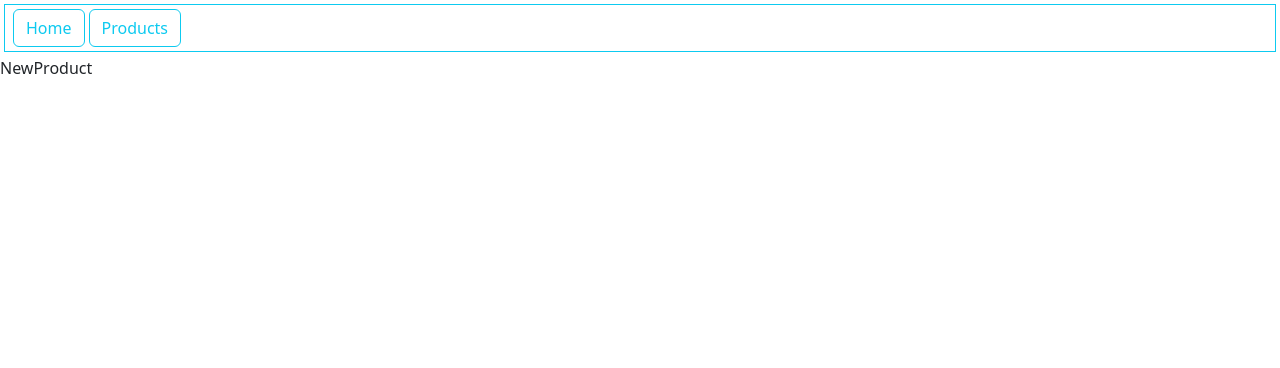
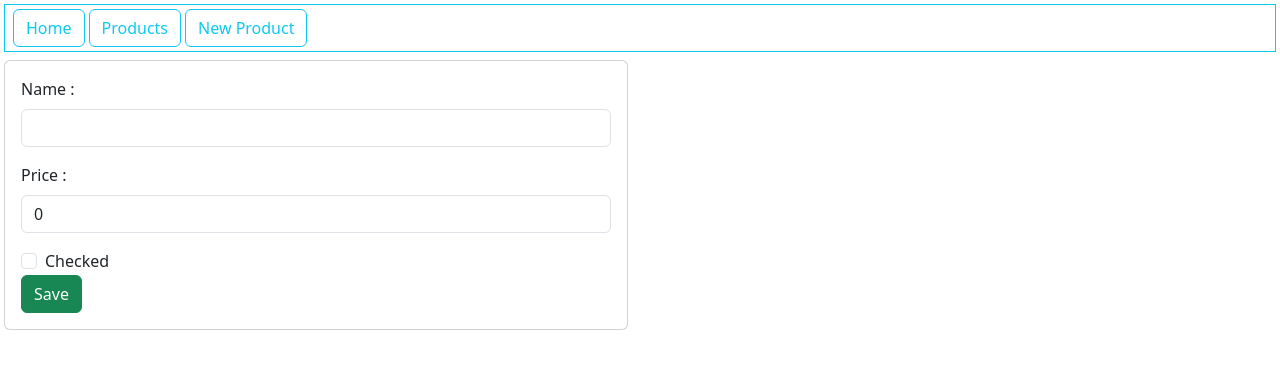
Before and after one commit to ilhambou/React-Json-Server-, a React (Create React App) app: page /newProduct in a window 1280 px wide. Shown: the top 368 px of the page. Built offline with nearby package versions, Linux system fonts and the light colour scheme.

Commit message:
ajouter un produit

```diff
--- a/data/db.json
+++ b/data/db.json
@@ -1,28 +1,22 @@
 {
   "products": [
     {
-            "id":1,
-            "name":"computer",
-            "price":765,
-            "checked":true
+      "id": 1,
+      "name": "computer",
+      "price": 765,
+      "checked": false
     },
     {
-            "id":2,
-            "name":"printer",
-            "price":43,
-            "checked":false
+      "id": 2,
+      "name": "printer",
+      "price": 43,
+      "checked": false
     },
     {
-            "id":3,
-            "name":"smartphone",
-            "price":76,
-            "checked":true
-        },
-        {
-            "id":4,
-            "name":"computer",
-            "price":987,
-            "checked":false
+      "name": "test",
+      "price": "10",
+      "checked": "on",
+      "id": 3
     }
   ]
 }
--- a/src/App.js
+++ b/src/App.js
@@ -27,6 +27,10 @@
           <Link onClick={()=> setCurrentRoute("products")}
            className={currentRoute=='products'?"btn btn-info ms-1":"btn btn-outline-info  ms-1"} to={"/products"}>Products</Link>
         </li>
+        <li>
+          <Link onClick={()=> setCurrentRoute("newProduct")}
+           className={currentRoute=='newProduct'?"btn btn-info ms-1":"btn btn-outline-info  ms-1"} to={"/newProduct"}>New Product</Link>
+        </li>
       </ul>
     </nav>
     <Routes>
--- a/src/app/app.js
+++ b/src/app/app.js
@@ -10,7 +10,7 @@
         return productsApi.get("/products");
     };
 
-export const deleteProducts = (product)=>
+export const deleteProduct = (product)=>
     {
         return productsApi.delete(`/products/${product.id}`);
 
@@ -30,11 +30,11 @@
 
 export const checkProduct = (product)=>
     {
-        return productsApi.patch(`/products`,{checked:!product.checked});
+        return productsApi.patch(`/products/${product.id}`,{checked:!product.checked});
 
     };
 export const updateProduct = (product)=>
     {
-        return productsApi.put(`/products`,product);
+        return productsApi.put(`/products/${product.id}`,product);
 
     }
--- a/src/components/NewProduct.js
+++ b/src/components/NewProduct.js
@@ -1,8 +1,55 @@
-import React from 'react'
+import React, { useState } from 'react'
+import { saveProduct } from '../app/app';
 
 function NewProduct() {
+  const[name, setName]=useState("");
+  const[price, setPrice]=useState(0);
+  const[checked, setChecked]=useState(false)
+
+  const handleSaveProduct=(event)=>{
+    event.preventDefault(); //pour ne pas refresh la page
+    let product = {name,price,checked}
+    saveProduct(product).then(resp=>{
+      alert(JSON.stringify(resp.data))
+    })
+  }
+
   return (
-    <div>NewProduct</div>
+    <div className='row p-1'>
+      <div className='col-md-6'>
+        <div className='card'>
+          <div className='card-body'>
+            <form onSubmit={handleSaveProduct}>
+              <div className='mb-3'>
+                <label className='form-label'>Name : </label>
+                <input
+                onChange={(e)=>setName(e.target.value)} /*mettra à jour la variable d'état 'name' avec la valeur actuelle du champ de saisie.*/
+                value={name}
+                className='form-control'></input> {/* Cela lie la valeur du champ de saisie à la variable d'état 'name'. Ainsi, si 'name' change ailleurs dans le code, la valeur du champ de saisie sera mise à jour en conséquence.*/}
+              </div>
+              <div className='mb-3'>
+                <label className='form-label'>Price : </label>
+                <input
+                onChange={(e)=>setPrice(e.target.value)}
+                value={price}
+                className='form-control'></input>
+              </div>
+              <div className="form-check">
+                  <input
+                  onChange={(e)=>setChecked(e.target.value)}
+                  checked={checked}
+                  className="form-check-input" type="checkbox" />
+                   <label className="form-check-label" for="flexCheckChecked">
+                   Checked
+              </label>
+               </div>
+               <button className='btn btn-success'>Save</button>
+            </form>
+          </div>
+        </div>
+      </div>
+
+    </div>
   )
 }
 
--- a/src/components/Products.js
+++ b/src/components/Products.js
@@ -2,7 +2,7 @@
 import { FontAwesomeIcon } from '@fortawesome/react-fontawesome'
 import axios from 'axios';
 import React, { useEffect, useState } from 'react'
-import { getProducts } from '../app/app';
+import { checkProduct, deleteProduct, getProducts } from '../app/app';
 
 function Products() {
   const[products,setProducts]=useState([]);
@@ -31,14 +31,16 @@
   };
 
   const handleDeleteProduct=(product)=>{
-    const newProducts=products.filter(p=>p.id!=product.id);
-    setProducts(newProducts);
-
+    deleteProduct(product).then(resp => {
+      //handleGetProducts(); recharger tous les donnes
+      const newProducts=products.filter(p=>p.id!=product.id);
+      setProducts(newProducts);
+    });
   };
 
-  const handleCheckProduct = (product)=>
-  {
-    const newProducts = products.map(p=>{
+  const handleCheckProduct = (product)=>{
+    checkProduct(product).then((resp)=>{
+      const newProducts = products.map(p=>{
       if(p.id == product.id)
       {
         p.checked =! p.checked
@@ -46,6 +48,7 @@
       return p;
     });
     setProducts(newProducts);
+    });
   };
 
   return (
```
Lines whose indentation alone changed are shown as unchanged.
